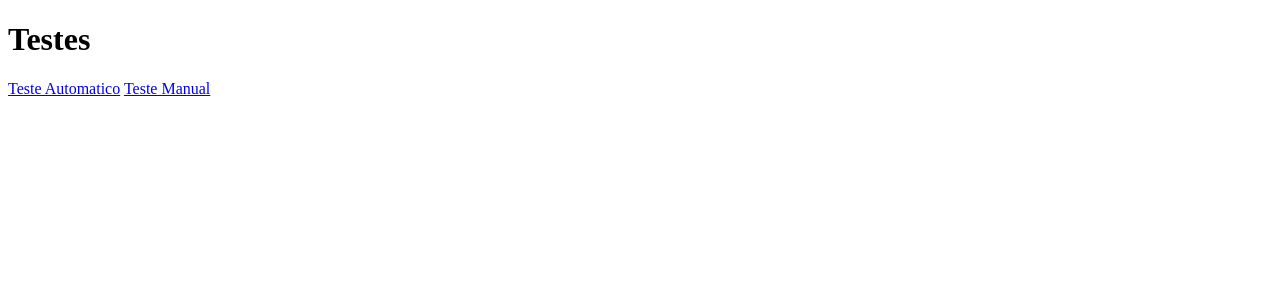
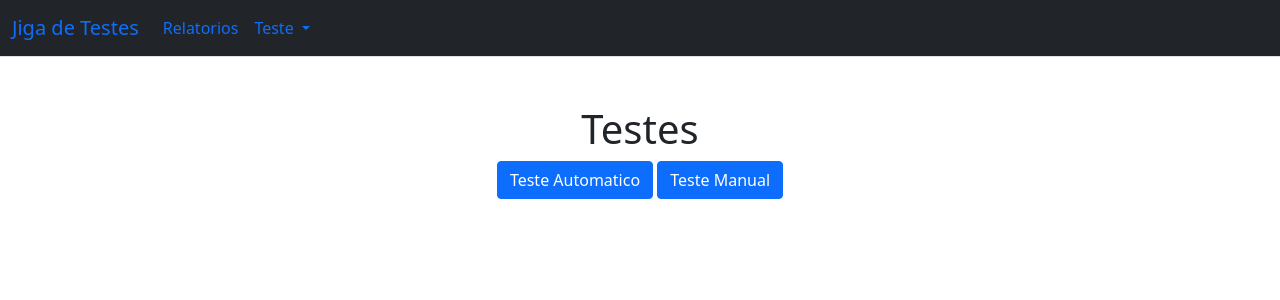
Before and after one commit to bolinfel/Jornada-JigaTesteAgvs, a Django app: page /testes/ in a window 1280 px wide. Shown: the top 300 px of the page. Run offline with Django 5.2, Linux system fonts and the light colour scheme.

Commit message:
adicionei o master html nos templates
criei uma navbar no master
coloquei todos para obecdecerem o master.html

```diff
--- a/JigaTesteAGVS/home/templates/home.html
+++ b/JigaTesteAGVS/home/templates/home.html
@@ -5,7 +5,7 @@
 <h1>Pagina inicial</h1>
 <p>Bem vindo</p>
 
-<a href="{% url 'testes'%}">Testes</a>
-<a href="{% url 'relatorios'%}">Relatorios</a>
+<a class="btn btn-primary" href="{% url 'testes'%}" role="button">Testes</a>
+<a class="btn btn-primary" href="{% url 'relatorios'%}" role="button">Relatorios</a>
 
 {% endblock %}
--- a/JigaTesteAGVS/static/templates/master.html
+++ b/JigaTesteAGVS/static/templates/master.html
@@ -5,7 +5,32 @@
         <link href="https://cdn.jsdelivr.net/npm/bootstrap@5.0.1/dist/css/bootstrap.min.css" rel="stylesheet" integrity="sha384-+0n0xVW2eSR5OomGNYDnhzAbDsOXxcvSN1TPprVMTNDbiYZCxYbOOl7+AMvyTG2x" crossorigin="anonymous">
     </head>
     <body>
+        <nav class="navbar bg-dark border-bottom border-body navbar-expand-lg bg-body-tertiary">
+            <div class="container-fluid">
+              <a class="navbar-brand" href="{% url 'home'%}">Jiga de Testes</a>
+              <button class="navbar-toggler" type="button" data-bs-toggle="collapse" data-bs-target="#navbarSupportedContent" aria-controls="navbarSupportedContent" aria-expanded="false" aria-label="Toggle navigation">
+                <span class="navbar-toggler-icon"></span>
+              </button>
+              <div class="collapse navbar-collapse" id="navbarSupportedContent">
+                <ul class="navbar-nav me-auto mb-2 mb-lg-0">
+                  <li class="nav-item">
+                    <a class="nav-link" href="{% url 'relatorios'%}">Relatorios</a>
+                  </li>
+                  <li class="nav-item dropdown" aria-disabled="true">
+                    <a class="nav-link dropdown-toggle" href="{% url 'testes'%}" id="userMenu"data-bs-toggle="dropdown" aria-haspopup="true"aria-expanded="false">Teste </a>
+                    <div class="dropdown-menu dropdown-menu-right" aria-labelledby="userMenu">
+                        <a class="dropdown-item" href="#">Upload</a>
+                        <div class="dropdown-divider"></div>
+                        <a class="dropdown-item" href="#">Log Out</a>
+                    </div>
+                  </li>
+                </ul>
+              </div>
+            </div>
+          </nav>
+
         <div class = "my-5 text-center container">
+
             {% block content %}
             {% endblock %}
         </div>
--- a/JigaTesteAGVS/testes/templates/testes.html
+++ b/JigaTesteAGVS/testes/templates/testes.html
@@ -1,11 +1,10 @@
-<!DOCTYPE html>
-<html>
-<body>
+{% extends "master.html" %}
+
+{% block content %}
 
 <h1>Testes</h1>
 
-<a href="{% url 'testes.automatico'%}">Teste Automatico</a>
-<a href="{% url 'testes.manual'%}">Teste Manual</a>
+<a class="btn btn-primary" href="{% url 'testes.automatico'%}" role="button">Teste Automatico</a>
+<a class="btn btn-primary" href="{% url 'testes.manual'%}" role="button">Teste Manual</a>
 
-</body>
-</html>
+{% endblock %}
```
Also changed, not shown: JigaTesteAGVS/relatorios/templates/relatorios.html (+5 -5 lines), JigaTesteAGVS/testes/templates/testeAutomatico.html (+4 -5 lines), JigaTesteAGVS/testes/templates/testeManual.html (+4 -5 lines), 1 other file.
